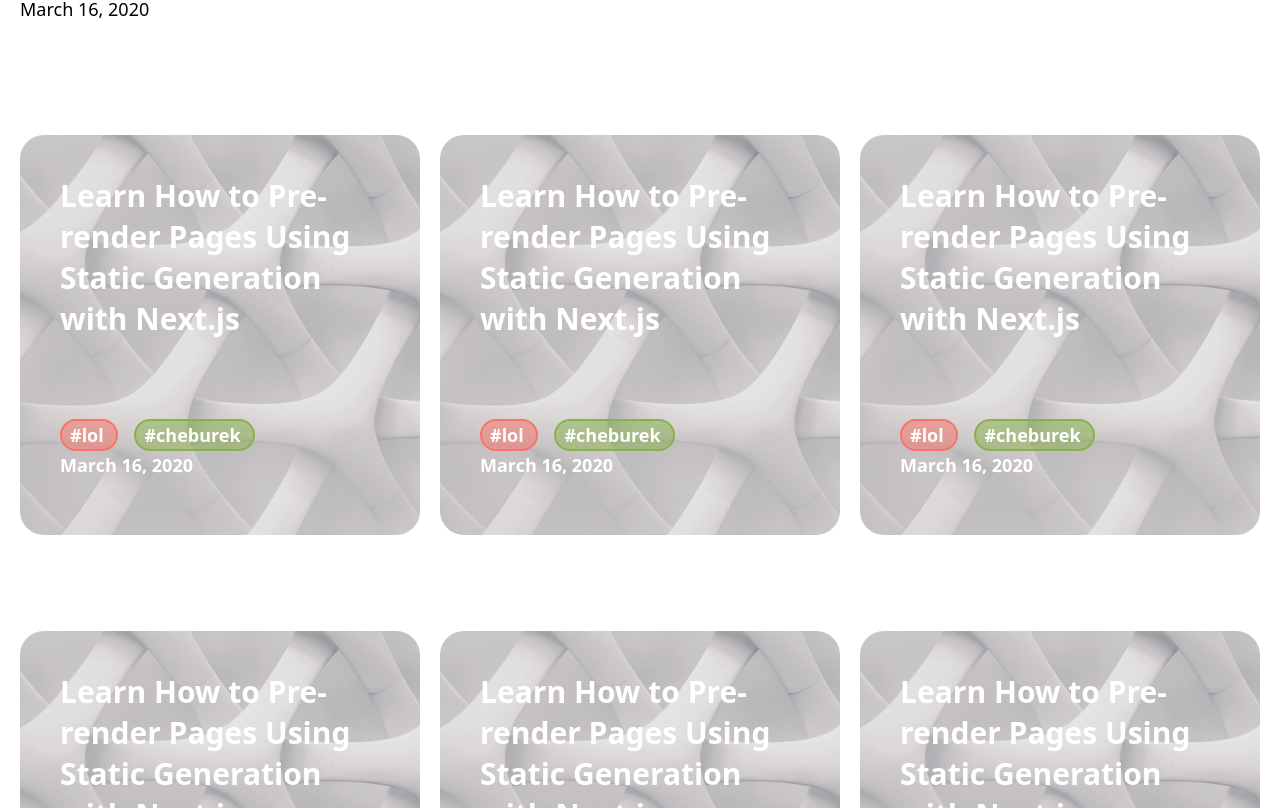
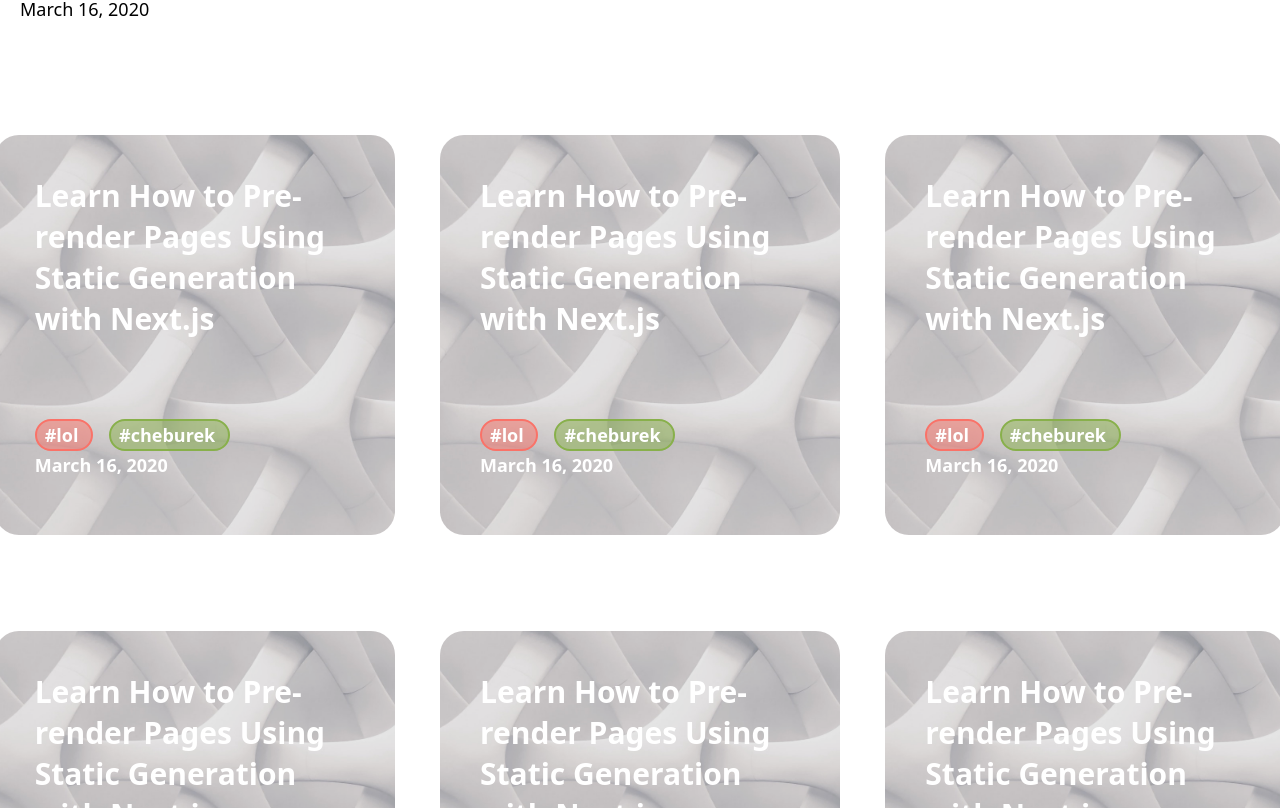
Before and after one commit to Caramel-Pudding/blog, a Next.js app: page / in a window 1280 px wide. Shown: the part 1012-1820 px from the top of the page. Built offline with nearby package versions, Linux system fonts and the light colour scheme.

Commit message:
Posts grid returned in a better way

```diff
--- a/src/components/more-stories/index.tsx
+++ b/src/components/more-stories.tsx
@@ -2,8 +2,6 @@
 import cn from "classnames";
 import { IPost } from "@/types/post";
 import { PostPreview } from "@/components/post-preview";
-
-import styles from "./styles.module.css";
 
 interface IMoreStoriesProps {
   readonly posts: IPost[];
@@ -16,11 +14,18 @@
     return (
       <section
         className={cn(
-          "flex",
-          "flex-wrap",
-          "justify-center",
-          "lg:justify-between",
-          styles.posts
+          "grid",
+          "justify-items-center",
+          "grid-cols-1",
+          "lg:grid-cols-2",
+          "xl:grid-cols-3",
+          "gap-x-16",
+          "lg:gap-x-20",
+          "xl:gap-x-24",
+          "gap-y-16",
+          "lg:gap-y-20",
+          "xl:gap-y-24",
+          "mb-24"
         )}
       >
         {posts.map((post) => (
--- a/src/components/more-stories/styles.module.css
+++ /dev/null
@@ -1,3 +0,0 @@
-.posts article {
-  @apply mb-8 md:mb-16 lg:mb-20 xl:mb-24;
-}
--- a/src/components/post-preview/index.tsx
+++ b/src/components/post-preview/index.tsx
@@ -17,8 +17,6 @@
   ({ post, searchByTag, chosenTag }) => {
     const { title, coverImage, date, slug, tags } = post;
     return (
-      <Link as={`/posts/${slug}`} href="/posts/[slug]">
-        <a aria-label={title} className={cn("contents")}>
       <article
         className={cn(
           "rounded-3xl",
@@ -35,6 +33,8 @@
           backgroundImage: `url(${coverImage})`,
         }}
       >
+        <Link as={`/posts/${slug}`} href="/posts/[slug]">
+          <a aria-label={title} className={cn("contents")}>
             <div
               className={cn(
                 "flex",
@@ -71,9 +71,9 @@
                 </div>
               </div>
             </div>
-          </article>
           </a>
         </Link>
+      </article>
     );
   }
 );
--- a/src/pages/index.tsx
+++ b/src/pages/index.tsx
@@ -24,6 +24,14 @@
     ...new Set([...allPosts.map((post) => post.tags)].flat()),
   ];
 
+  const searchByTag = (value: string) => {
+    if (value === chosenTag) {
+      setChosenTag("");
+    } else {
+      setChosenTag(value);
+    }
+  };
+
   const filterByTag = (posts: IPost[]): IPost[] => {
     return !chosenTag
       ? posts
@@ -39,15 +47,6 @@
   };
 
   const postsToShow: IPost[] = filterByTitle(filterByTag(allPosts));
-
-  const searchByTag = (value: string) => {
-    if (value === chosenTag) {
-      setChosenTag("");
-    } else {
-      setChosenTag(value);
-    }
-  };
-
   const heroPost = postsToShow[0];
   const morePosts = postsToShow.slice(1);
 
```
Lines whose indentation alone changed are shown as unchanged.
